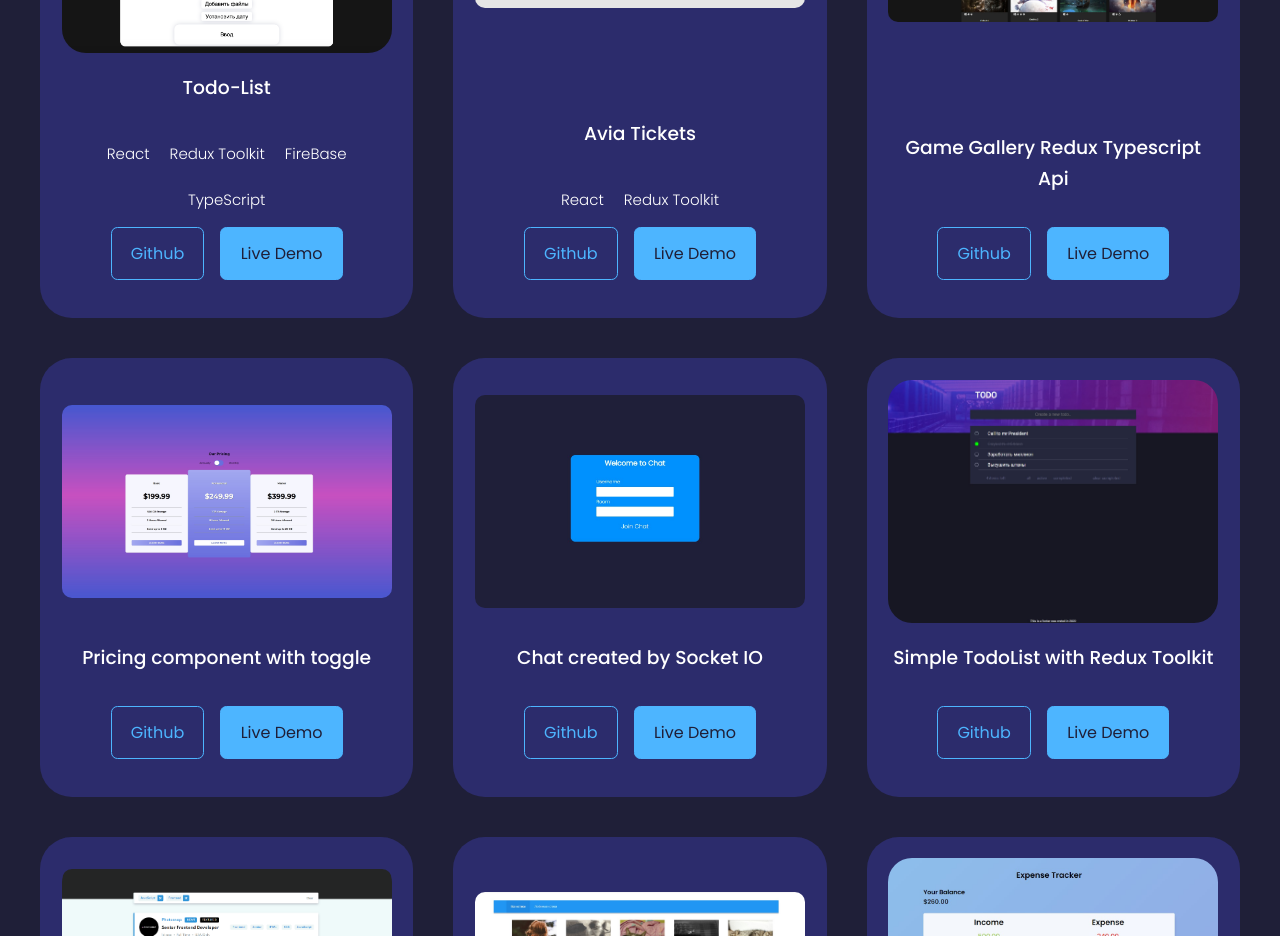
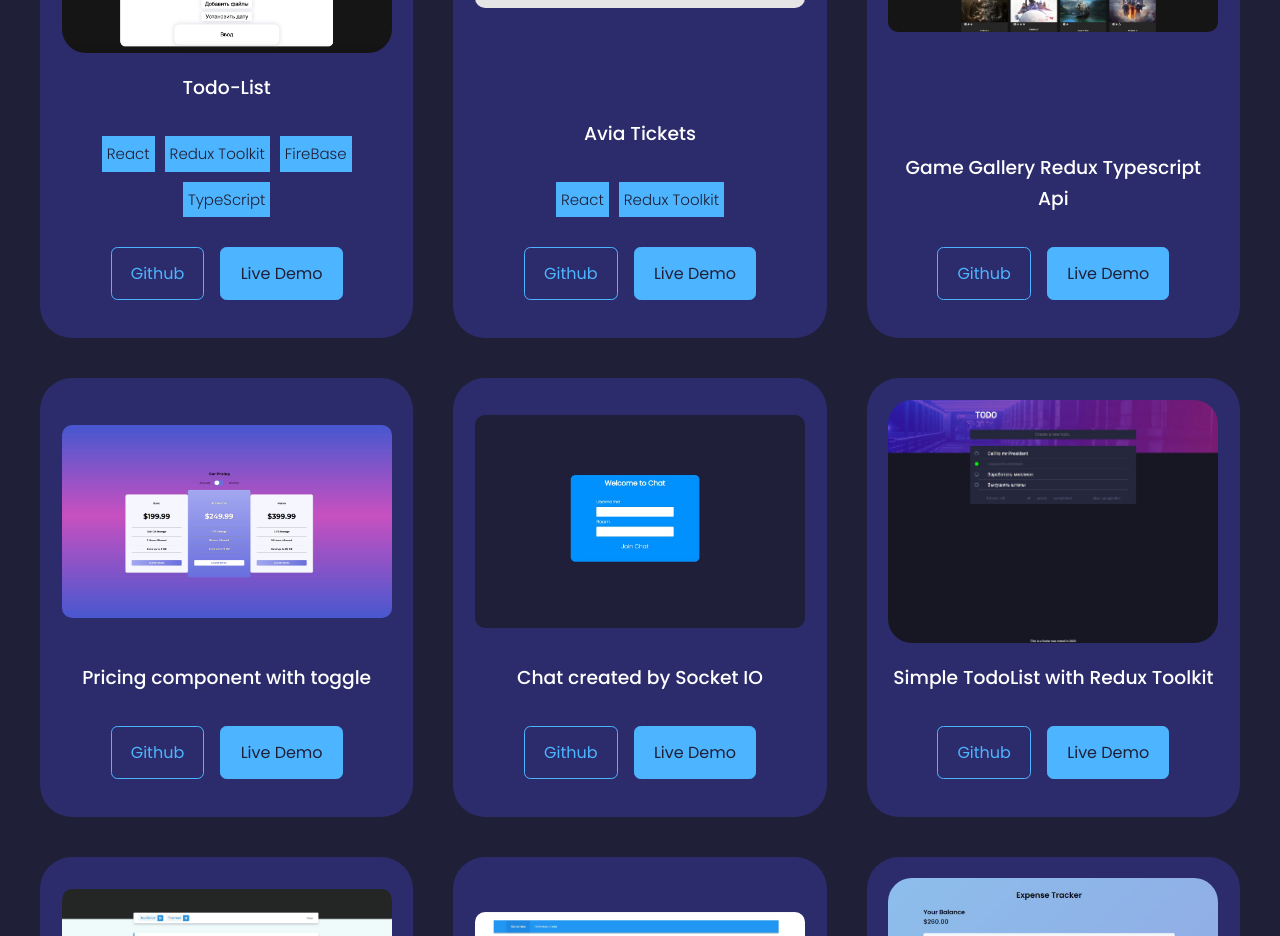
Before and after one commit to kykp/my-portfolio-web, a React (Create React App) app: page / in a window 1280 px wide. Shown: the part 2120-3056 px from the top of the page. Built offline with nearby package versions, Linux system fonts and the light colour scheme.

Commit message:
check new position

```diff
--- a/src/components/portfolio/portfolio.css
+++ b/src/components/portfolio/portfolio.css
@@ -49,11 +49,13 @@
     gap: 10px;
     font-size: 15px;
     font-weight: 200;
-    margin-bottom: 10px;
+    margin-bottom: 30px;
 }
 .portfolio__techonlogy-item{
     width: fit-content;
+    background: var(--color-primary);
     padding: 5px 5px;
+    color: var(--color-bg);
     top: 0;
     left: 0;
 }
```
